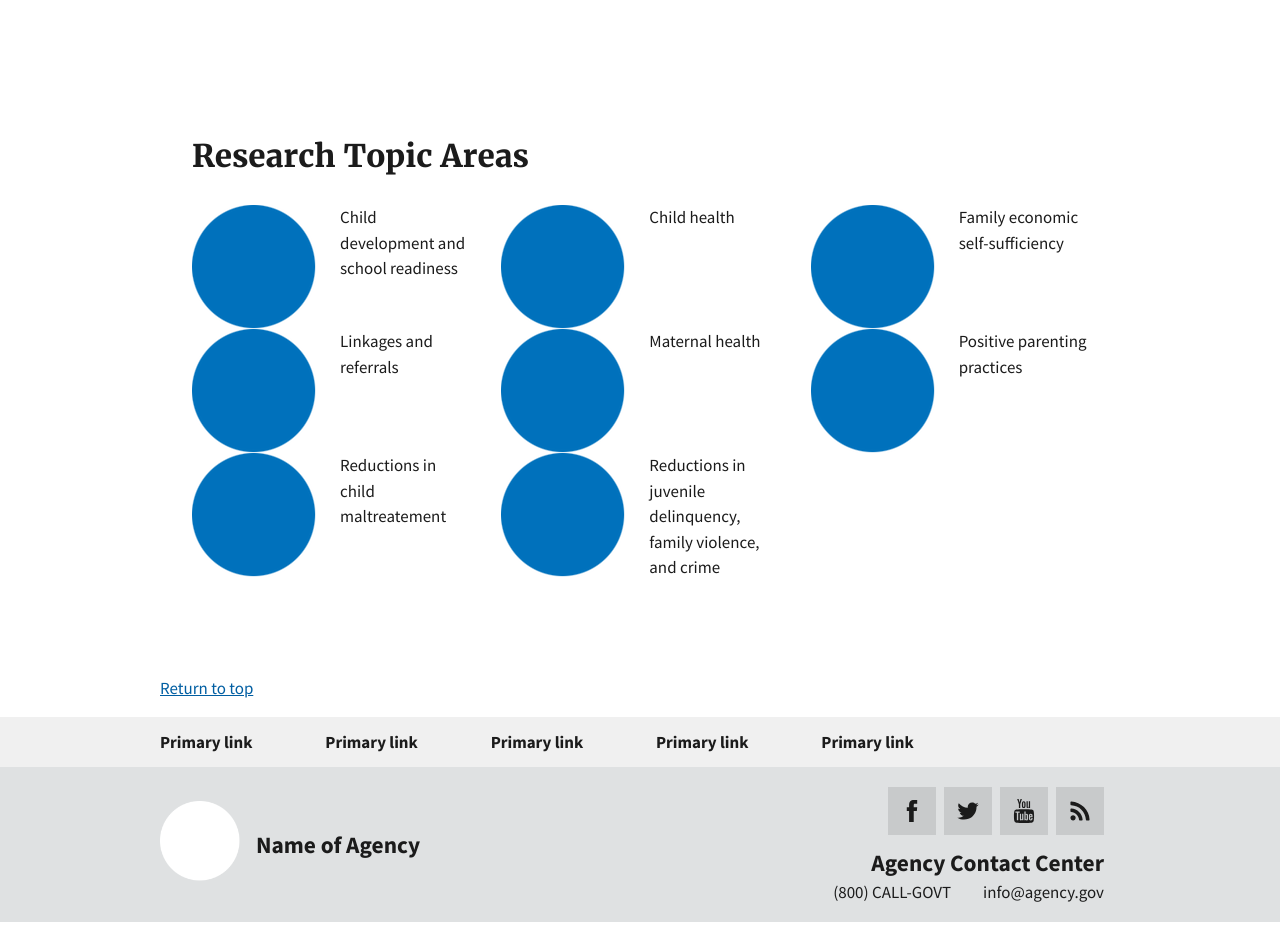
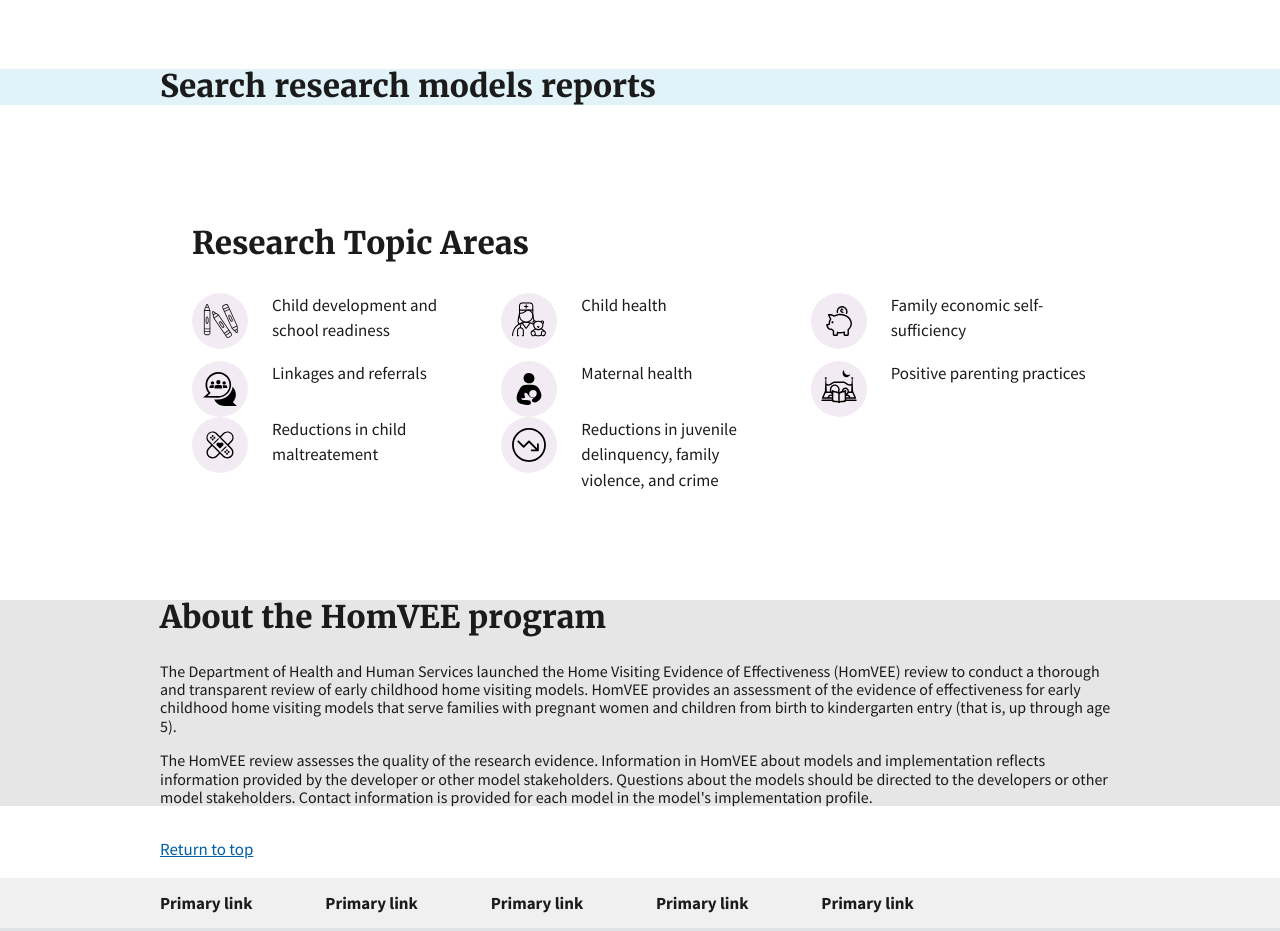
Before and after one commit to peterrowland/HomeVEE-demo, a website: page index.html in a window 1280 px wide. Shown: the part 800-1731 px from the top of the page. Drawn offline with Linux system fonts and the light colour scheme.

Commit message:
add icons

```diff
--- a/index.html
+++ b/index.html
@@ -132,10 +132,10 @@
 
 
 
-  <section class="grid-container usa-section">
+  <section class="grid-container usa-section" id="info">
     <div class="grid-row grid-gap">
       <div class="tablet:grid-col-8">
-        <h2 class="font-heading-xl margin-top-0 tablet:margin-bottom-0">Sharing what home visiting programs work for young families</h2>
+        <h1 class="font-heading-xl margin-top-0 tablet:margin-bottom-0">Sharing what home visiting programs work for young families</h2>
         <p>Home visiting programs help support families so that they have the resources and skills they need to raise children who are physically, social, and emotionally healthy.</p>
         <p>Home Visiting Evidence of Effectivness (HomVEE) researchers conduct systematic reviews of home visiting studies to provide policymakers with evidence of program effectiveness.  HomVEE focuses on the home visiting models that serve pregnant women or families with children up to kindergarten entry.</p>
         <button class="usa-button usa-button--outline">Recent Publications</button>
@@ -165,7 +165,13 @@
     </div>
   </section>
 
-  <section class="usa-graphic-list usa-section grid-container">
+  <section class="bg-accent-cool-lighter" id="search">
+    <div class="grid-container">
+      <h2 class="font-heading-xl">Search research models reports</h2>
+    </div>
+  </section>
+
+  <section class="usa-graphic-list usa-section grid-container" id="research">
     <div class="grid-container">
     <h2 class="font-heading-xl">Research Topic Areas</h2>
 
@@ -174,56 +180,56 @@
     <div class="usa-graphic-list__row grid-row grid-gap">
 
       <div class="usa-media-block tablet:grid-col-4">
-        <img class="usa-media-block__img"  src="./img/circle-124.png" alt="Alt text">
+        <img class="usa-media-block__img"  src="./img/ic-childdev.svg" alt="Alt text">
         <div class="usa-media-block__body">
           <p>Child development and school readiness</p>
         </div>
       </div>
 
       <div class="usa-media-block tablet:grid-col-4">
-        <img class="usa-media-block__img"  src="./img/circle-124.png" alt="Alt text">
+        <img class="usa-media-block__img"  src="./img/ic-childhealth.svg" alt="Alt text">
         <div class="usa-media-block__body">
           <p>Child health</p>
         </div>
       </div>
 
       <div class="usa-media-block tablet:grid-col-4">
-        <img class="usa-media-block__img"  src="./img/circle-124.png" alt="Alt text">
+        <img class="usa-media-block__img"  src="./img/ic-familyecon.svg" alt="Alt text">
         <div class="usa-media-block__body">
           <p>Family economic self-sufficiency</p>
         </div>
       </div>
 
       <div class="usa-media-block tablet:grid-col-4">
-        <img class="usa-media-block__img"  src="./img/circle-124.png" alt="Alt text">
+        <img class="usa-media-block__img"  src="./img/ic-linkages.svg" alt="Alt text">
         <div class="usa-media-block__body">
           <p>Linkages and referrals</p>
         </div>
       </div>
 
       <div class="usa-media-block tablet:grid-col-4">
-        <img class="usa-media-block__img"  src="./img/circle-124.png" alt="Alt text">
+        <img class="usa-media-block__img"  src="./img/ic-maternalhealth.svg" alt="Alt text">
         <div class="usa-media-block__body">
           <p>Maternal health</p>
         </div>
       </div>
 
       <div class="usa-media-block tablet:grid-col-4">
-        <img class="usa-media-block__img"  src="./img/circle-124.png" alt="Alt text">
+        <img class="usa-media-block__img"  src="./img/ic-postiveparenting.svg" alt="Alt text">
         <div class="usa-media-block__body">
           <p>Positive parenting practices</p>
         </div>
       </div>
 
       <div class="usa-media-block tablet:grid-col-4">
-        <img class="usa-media-block__img"  src="./img/circle-124.png" alt="Alt text">
+        <img class="usa-media-block__img"  src="./img/ic-reductionsmaltreament.svg" alt="Alt text">
         <div class="usa-media-block__body">
           <p>Reductions in child maltreatement</p>
         </div>
       </div>
 
       <div class="usa-media-block tablet:grid-col-4">
-        <img class="usa-media-block__img"  src="./img/circle-124.png" alt="Alt text">
+        <img class="usa-media-block__img"  src="./img/ic-reductionsdelinquency.svg" alt="Alt text">
         <div class="usa-media-block__body">
           <p>Reductions in juvenile delinquency, family violence, and crime</p>
         </div>
@@ -234,14 +240,14 @@
   </div>
 </section>
 
-<!--
-  <section id="test-section-id" class="usa-section">
-    <div class="grid-container">
-      <h2 class="font-heading-xl margin-y-0">Section heading</h2>
-      <p class="usa-intro">Everything up to this point should help people understand your agency or project: who you are, your goal or mission, and how you approach it. Use this section to encourage them to act. Describe why they should get in touch here, and use an active verb on the button below. “Get in touch,” “Learn more,” and so on.</p>
-      <a class="usa-button usa-button--big" href="#">Call to action</a>
-    </div>
-  </section> -->
+<section class="bg-gray-10" id="about">
+  <div class="grid-container">
+    <h2 class="font-heading-xl">About the HomVEE program</h2>
+    <p>The Department of Health and Human Services launched the Home Visiting Evidence of Effectiveness (HomVEE) review to conduct a thorough and transparent review of early childhood home visiting models. HomVEE provides an assessment of the evidence of effectiveness for early childhood home visiting models that serve families with pregnant women and children from birth to kindergarten entry (that is, up through age 5).</p>
+    <p>The HomVEE review assesses the quality of the research evidence. Information in HomVEE about models and implementation reflects information provided by the developer or other model stakeholders. Questions about the models should be directed to the developers or other model stakeholders. Contact information is provided for each model in the model's implementation profile.</p>
+  </div><!-- containter-->
+
+</section>
 
 </main>
 
--- a/package.json
+++ b/package.json
@@ -20,6 +20,7 @@
     "postcss-sort-media-queries": "^1.1.20",
     "sass": "^1.25.0",
     "uswds": "^2.8.0"
+
   },
   "repository": {
     "type": "git",
```
Also changed, not shown: img/ic-childdev.svg (added), img/ic-childhealth.svg (added), img/ic-familyecon.svg (added), img/ic-linkages.svg (added), img/ic-maternalhealth.svg (added), img/ic-postiveparenting.svg (added), img/ic-reductionsdelinquency.svg (added), img/ic-reductionsmaltreament.svg (added).
